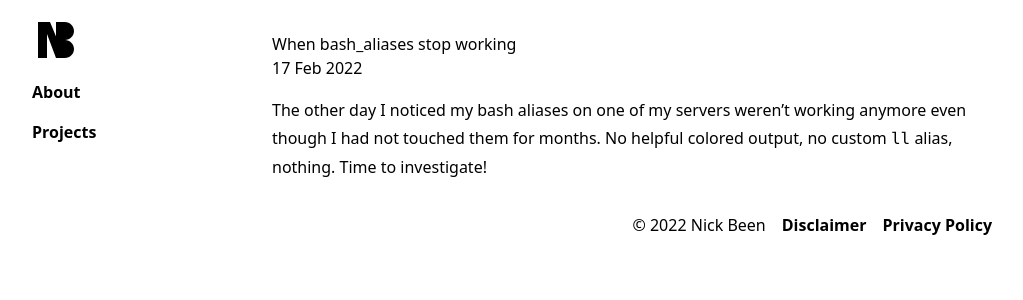
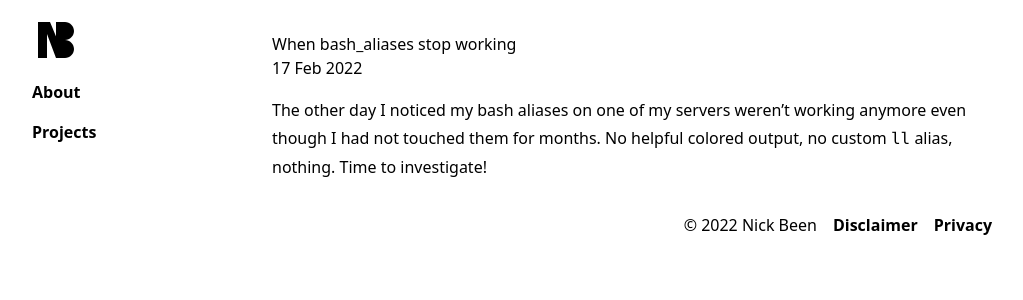
Before and after one commit to nickbeen/nickbeen.github.io, a Jekyll site: the page built from index.html, in a window 1280 px wide. Shown: the top 300 px of the page, without its empty margins (128-1151 px from the left). Built offline with Jekyll 4.4.1, drawn with Linux system fonts in a browser that asks for light colours.

Commit message:
Changed privacy link name to match url name

```diff
--- a/_includes/footer.html
+++ b/_includes/footer.html
@@ -1,5 +1,5 @@
 <footer class="flex justify-end gap-4 my-4 col-span-full">
   <div>&copy; {{ 'now' | date: "%Y" }} {{ site.title }}</div>
   <a class="font-semibold" href="{% link disclaimer.md %}">Disclaimer</a>
-  <a class="font-semibold" href="{% link privacy.md %}">Privacy Policy</a>
+  <a class="font-semibold" href="{% link privacy.md %}">Privacy</a>
 </footer>
```
